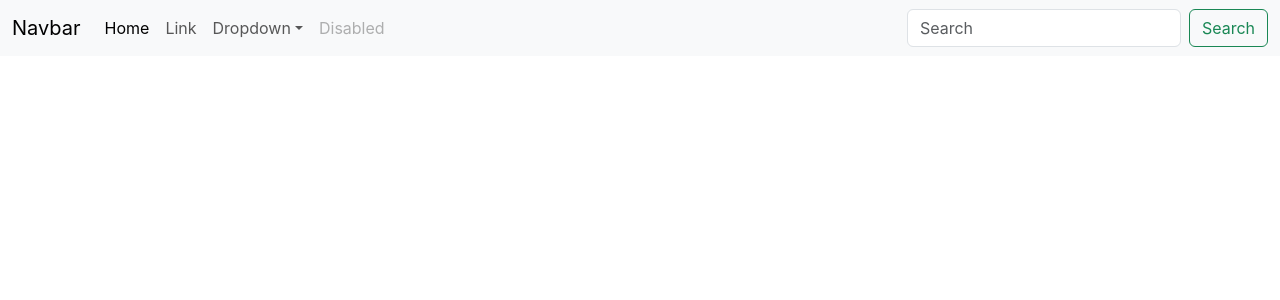
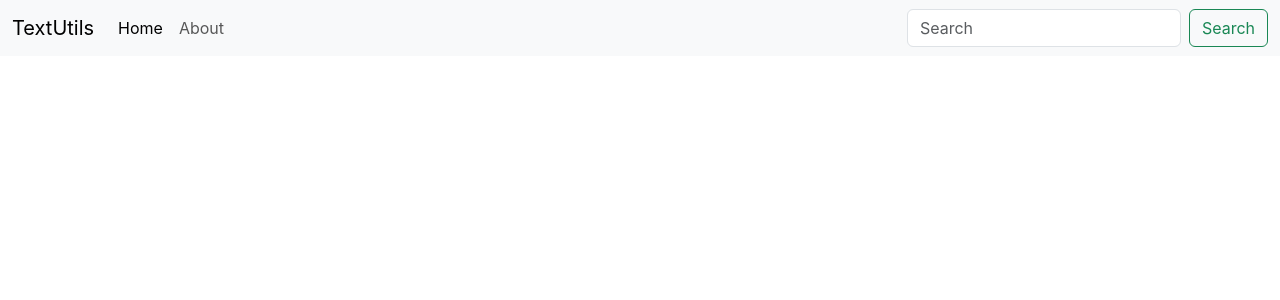
Before and after one commit to RakeshSingh28/ReactJS_Course, a React (Create React App) app: page / in a window 1280 px wide. Shown: the top 300 px of the page. Built offline with nearby package versions, Linux system fonts and the light colour scheme.

Commit message:
created a Navbar component and used it in App.js

```diff
--- a/src/App.js
+++ b/src/App.js
@@ -1,45 +1,10 @@
-// import logo from './logo.svg';
 import './App.css';
+import Navbar from './components/Navbar';
 
 function App() {
   return (
     <>
-    <nav class="navbar navbar-expand-lg bg-body-tertiary">
-  <div class="container-fluid">
-    <a class="navbar-brand" href="./">Navbar</a>
-    <button class="navbar-toggler" type="button" data-bs-toggle="collapse" data-bs-target="#navbarSupportedContent" aria-controls="navbarSupportedContent" aria-expanded="false" aria-label="Toggle navigation">
-      <span class="navbar-toggler-icon"></span>
-    </button>
-    <div class="collapse navbar-collapse" id="navbarSupportedContent">
-      <ul class="navbar-nav me-auto mb-2 mb-lg-0">
-        <li class="nav-item">
-          <a class="nav-link active" aria-current="page" href="./">Home</a>
-        </li>
-        <li class="nav-item">
-          <a class="nav-link" href="./">Link</a>
-        </li>
-        <li class="nav-item dropdown">
-          <a class="nav-link dropdown-toggle" href="./" role="button" data-bs-toggle="dropdown" aria-expanded="false">
-            Dropdown
-          </a>
-          <ul class="dropdown-menu">
-            <li><a class="dropdown-item" href="./">Action</a></li>
-            <li><a class="dropdown-item" href="./">Another action</a></li>
-            <li><hr class="dropdown-divider" /></li>
-            <li><a class="dropdown-item" href="./">Something else here</a></li>
-          </ul>
-        </li>
-        <li class="nav-item">
-          <a class="nav-link disabled" aria-disabled="true" href='./'>Disabled</a>
-        </li>
-      </ul>
-      <form class="d-flex" role="search">
-        <input class="form-control me-2" type="search" placeholder="Search" aria-label="Search" />
-        <button class="btn btn-outline-success" type="submit">Search</button>
-      </form>
-    </div>
-  </div>
-</nav>
+      <Navbar title='TextUtils'/>
     </>
   );
 }
--- /dev/null
+++ b/src/components/Navbar.js
@@ -0,0 +1,32 @@
+import React from 'react';
+import PropTypes from 'prop-types';
+
+export default function Navbar(props) {
+  return (
+    <nav class="navbar navbar-expand-lg bg-body-tertiary">
+  <div class="container-fluid">
+    <a class="navbar-brand" href="./">{props.title}</a>
+    <button class="navbar-toggler" type="button" data-bs-toggle="collapse" data-bs-target="#navbarSupportedContent" aria-controls="navbarSupportedContent" aria-expanded="false" aria-label="Toggle navigation">
+      <span class="navbar-toggler-icon"></span>
+    </button>
+    <div class="collapse navbar-collapse" id="navbarSupportedContent">
+      <ul class="navbar-nav me-auto mb-2 mb-lg-0">
+        <li class="nav-item">
+          <a class="nav-link active" aria-current="page" href="./">Home</a>
+        </li>
+        <li class="nav-item">
+          <a class="nav-link" href="./">About</a>
+        </li>
+      </ul>
+      <form class="d-flex" role="search">
+        <input class="form-control me-2" type="search" placeholder="Search" aria-label="Search" />
+        <button class="btn btn-outline-success" type="submit">Search</button>
+      </form>
+    </div>
+  </div>
+</nav>
+  );
+}
+
+Navbar.propTypes = {title: PropTypes.string.isRequired}
+Navbar.defaultProps = {title: 'Set title here'}
```
